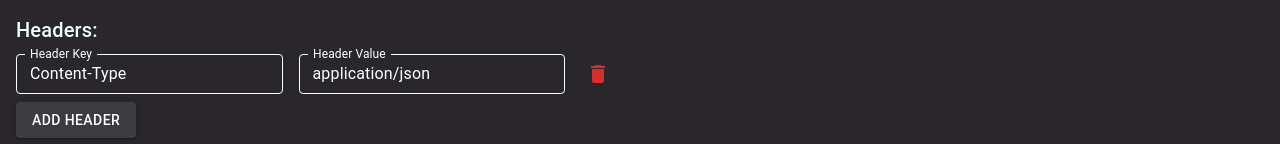
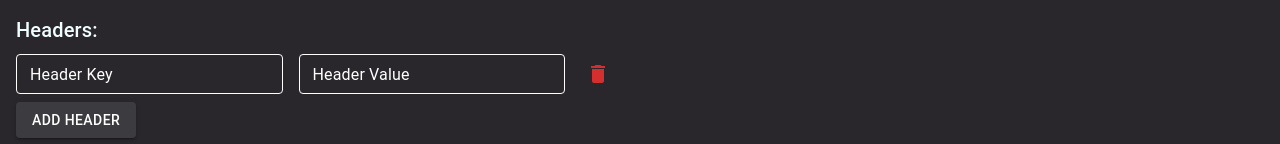
Before and after one commit to Asubas/graphiql-app, a Next.js app: page /rest in a window 1280 px wide. Shown: the part 238-382 px from the top of the page. Built offline with nearby package versions, Linux system fonts and the light colour scheme; no server answers.

Commit message:
DTR-7/feat: implement url encode/decode logic

```diff
--- a/src/app/rest/RestContent.tsx
+++ b/src/app/rest/RestContent.tsx
@@ -1,6 +1,6 @@
 'use client';
 
-import { useState } from 'react';
+import { useEffect, useState } from 'react';
 import { useForm, useFieldArray, Controller } from 'react-hook-form';
 import {
   TextField,
@@ -15,8 +15,9 @@ import {
 } from '@mui/material';
 import { Delete as DeleteIcon } from '@mui/icons-material';
 import styles from './rest.module.scss';
-import { color } from '@mui/system';
 import { statusMessages } from '@/src/services/constant';
+import { useRouter } from 'next/navigation';
+import { encodeUrl } from '@/src/utils/urlUtils';
 
 type QueryParam = { key: string; value: string };
 type Header = { key: string; value: string };
@@ -29,8 +30,22 @@ type FormData = {
   body: string;
 };
 
-export default function RestContent() {
-  const { control, register, handleSubmit, reset } = useForm<FormData>({
+type RestContentProps = {
+  method?: string;
+  endpointUrl?: string;
+  body?: string;
+  headers?: Header[];
+  queries?: QueryParam[];
+};
+
+export default function RestContent({
+  method,
+  endpointUrl,
+  body,
+  headers,
+  queries,
+}: RestContentProps) {
+  const { control, register, handleSubmit, reset, setValue } = useForm<FormData>({
     defaultValues: {
       method: 'GET',
       endpointUrl: 'https://api.restful-api.dev/objects',
@@ -44,6 +59,7 @@ export default function RestContent() {
     fields: headerFields,
     append: appendHeader,
     remove: removeHeader,
+    replace: replaceHeaders,
   } = useFieldArray({
     control,
     name: 'headers',
@@ -53,6 +69,7 @@ export default function RestContent() {
     fields: queryFields,
     append: appendQuery,
     remove: removeQuery,
+    replace: replaceQueries,
   } = useFieldArray({
     control,
     name: 'queries',
@@ -62,9 +79,33 @@ export default function RestContent() {
   const [responseStatus, setResponseStatus] = useState<{ code: number; text: string } | null>(null);
   const [jsonError, setJsonError] = useState<string | null>(null);
 
+  const router = useRouter();
+
+  useEffect(() => {
+    if (method) setValue('method', method);
+    if (endpointUrl) setValue('endpointUrl', endpointUrl);
+    if (body) setValue('body', body);
+    if (headers) {
+      replaceHeaders(headers.length ? headers : [{ key: '', value: '' }]);
+    }
+    if (queries) {
+      replaceQueries(queries.length ? queries : [{ key: '', value: '' }]);
+    }
+  }, [method, endpointUrl, body, headers, queries, setValue, replaceHeaders, replaceQueries]);
+
   const onSubmit = async (data: FormData) => {
     try {
       const { method, endpointUrl, headers, queries, body } = data;
+
+      const newUrl = encodeUrl({
+        method,
+        endpointUrl,
+        body,
+        headers,
+        queries,
+      });
+
+      router.push(newUrl);
 
       const requestHeaders = headers.reduce((acc: Record<string, string>, header) => {
         if (header.key && header.value) {
@@ -97,6 +138,7 @@ export default function RestContent() {
       console.log(res.status, res.statusText);
 
       const result = await res.json();
+      console.log('response', result);
       setResponseBody(JSON.stringify(result, null, 2));
       setJsonError(null);
     } catch (error) {
--- /dev/null
+++ b/src/app/rest/[...params]/page.tsx
@@ -0,0 +1,33 @@
+'use client';
+
+import Loader from '@/src/components/Loader/Loader';
+import RestContent from '../RestContent';
+import { useParams } from 'next/navigation';
+import { decodeUrl } from '@/src/utils/urlUtils';
+
+export default function RestPageParams() {
+  let params = useParams()?.params || [];
+
+  if (typeof params === 'string') {
+    params = [params];
+  }
+
+  if (!params) return <Loader />;
+
+  try {
+    const { method, url, body, headers, queries } = decodeUrl(params);
+
+    return (
+      <RestContent
+        method={method}
+        endpointUrl={url}
+        body={body}
+        headers={headers}
+        queries={queries}
+      />
+    );
+  } catch (error) {
+    console.error('Error decoding URL parameters:', error);
+    return <Loader />;
+  }
+}
--- a/src/app/rest/page.tsx
+++ b/src/app/rest/page.tsx
@@ -1,3 +1,5 @@
+'use client';
+
 import RestContent from './RestContent';
 
 export default function RestPage() {
--- /dev/null
+++ b/src/utils/urlUtils.ts
@@ -0,0 +1,78 @@
+interface EncodeUrlParams {
+  method: string;
+  endpointUrl: string;
+  body?: string;
+  headers?: { key: string; value: string }[];
+  queries?: { key: string; value: string }[];
+}
+
+interface DecodeUrlParams {
+  method: string;
+  url: string;
+  body: string;
+  headers: { key: string; value: string }[];
+  queries: { key: string; value: string }[];
+}
+
+// кодирую безопасно строку в base64
+export function encodeBase64(data: string): string {
+  return btoa(encodeURIComponent(data));
+}
+
+// декодирую безопасно из base64
+export function decodeBase64(data: string): string {
+  try {
+    return decodeURIComponent(atob(data));
+  } catch (error) {
+    console.error('Error decoding Base64 string:', error);
+    return '';
+  }
+}
+
+export function encodeUrl({
+  method,
+  endpointUrl,
+  body = '',
+  headers = [],
+  queries = [],
+}: EncodeUrlParams): string {
+  const encodedUrl = encodeBase64(endpointUrl);
+  const encodedBody = body ? encodeBase64(body) : '';
+  const encodedHeaders = headers.length ? encodeBase64(JSON.stringify(headers)) : '';
+  const encodedQueries = queries.length ? encodeBase64(JSON.stringify(queries)) : '';
+
+  return `/rest/${method}/${encodedUrl}/${encodedBody}/${encodedHeaders}/${encodedQueries}`;
+}
+
+export function decodeUrl(params: string[]): DecodeUrlParams {
+  const [method, encodedUrl, encodedBody, encodedHeaders, encodedQueries] = params as string[];
+
+  const url = decodeBase64(encodedUrl);
+  const body = encodedBody ? decodeBase64(encodedBody) : '';
+
+  // чек ошибок при парсе
+  let headers: { key: string; value: string }[];
+  let queries: { key: string; value: string }[];
+
+  try {
+    headers = encodedHeaders ? JSON.parse(decodeBase64(encodedHeaders)) : [];
+  } catch (error) {
+    console.error('Error decoding headers:', error);
+    headers = []; // опустошаем в случае ошибки
+  }
+
+  try {
+    queries = encodedQueries ? JSON.parse(decodeBase64(encodedQueries)) : [];
+  } catch (error) {
+    console.error('Error decoding queries:', error);
+    queries = []; // опустошаем в случае ошибки
+  }
+
+  return {
+    method,
+    url,
+    body,
+    headers,
+    queries,
+  };
+}
```
